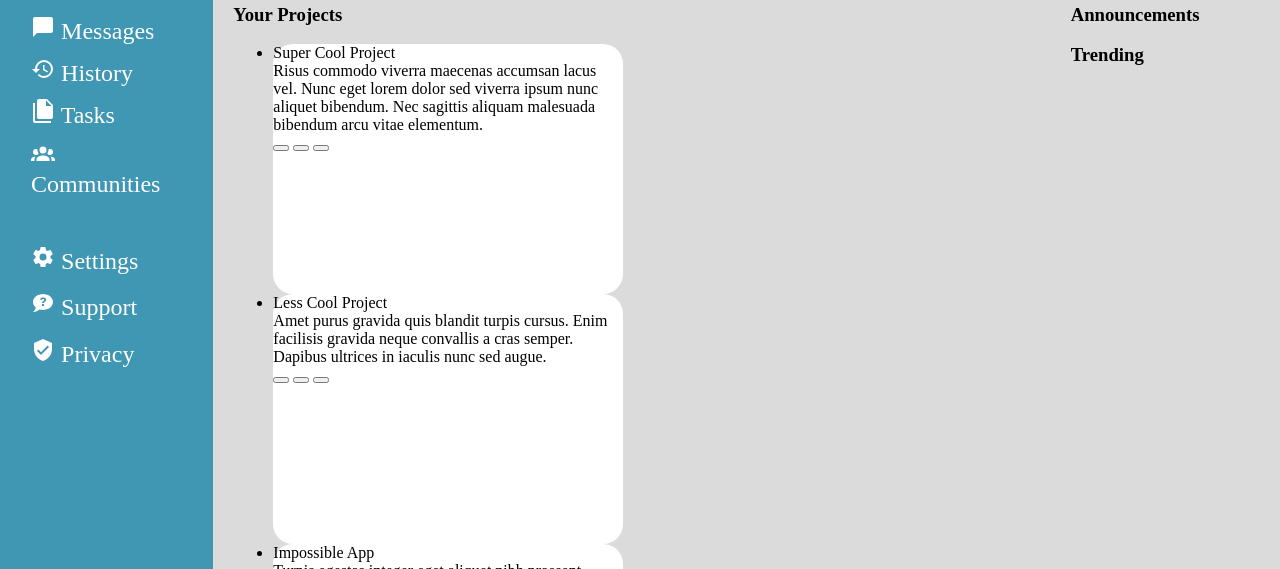
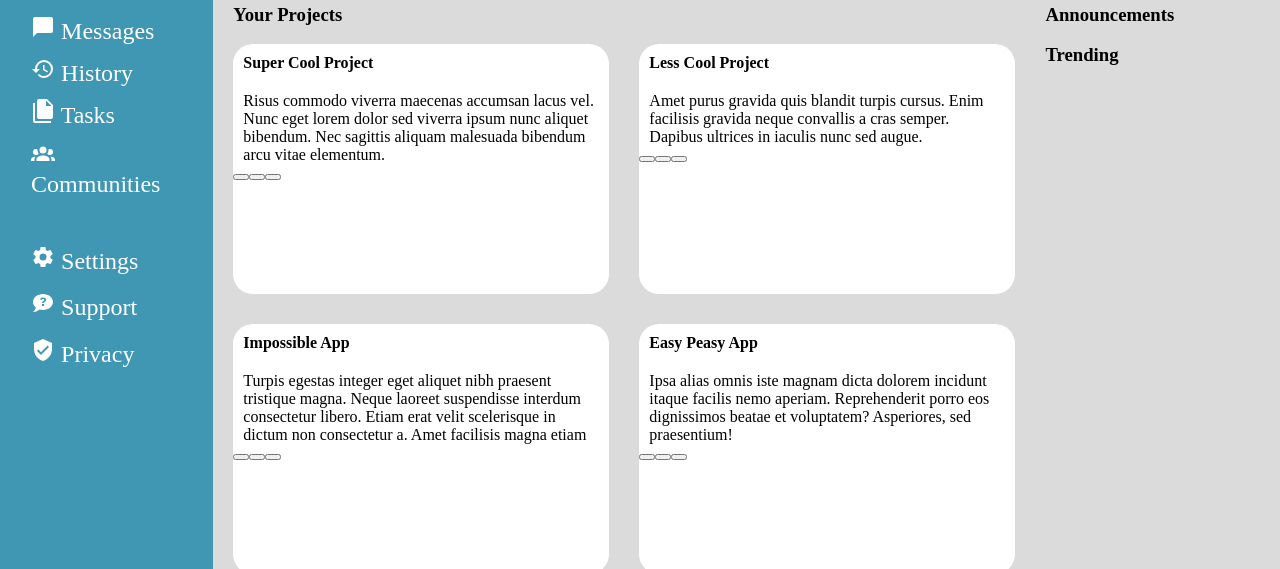
Before and after one commit to KyleOlhausen/admin-dashboard, a plain HTML site: page index.html in a window 1280 px wide. Shown: the part 231-800 px from the top of the page. Drawn offline with Linux system fonts and the light colour scheme.

Commit message:
changed .content grid to have a column for cards and a column for announcements/trending. Adjusted cards and added flexbox to cards.

```diff
--- a/index.html
+++ b/index.html
@@ -61,49 +61,61 @@
                     <li class="card">
                         <p class="card-title">Super Cool Project</p>
                         <p class="project-text">Risus commodo viverra maecenas accumsan lacus vel. Nunc eget lorem dolor sed viverra ipsum nunc aliquet bibendum. Nec sagittis aliquam malesuada bibendum arcu vitae elementum. </p>
+                        <div class="btns">
                             <button></button>
                             <button></button>
                             <button></button>
+                        </div>
                     </li>
 
                     <li class="card">
                         <p class="card-title">Less Cool Project</p>
                         <p class="project-text">Amet purus gravida quis blandit turpis cursus. Enim facilisis gravida neque convallis a cras semper. Dapibus ultrices in iaculis nunc sed augue. </p>
+                        <div class="btns">
                             <button></button>
                             <button></button>
                             <button></button>
+                        </div>
                     </li>
 
                     <li class="card">
                         <p class="card-title">Impossible App</p>
                         <p class="project-text">Turpis egestas integer eget aliquet nibh praesent tristique magna. Neque laoreet suspendisse interdum consectetur libero. Etiam erat velit scelerisque in dictum non consectetur a. Amet facilisis magna etiam </p>
+                        <div class="btns">
                             <button></button>
                             <button></button>
                             <button></button>
+                        </div>
                     </li>
 
                     <li class="card">
                         <p class="card-title">Easy Peasy App</p>
                         <p class="project-text">Ipsa alias omnis iste magnam dicta dolorem incidunt itaque facilis nemo aperiam. Reprehenderit porro eos dignissimos beatae et voluptatem? Asperiores, sed praesentium! </p>
+                        <div class="btns">
                             <button></button>
                             <button></button>
                             <button></button>
+                        </div>
                     </li>
 
                     <li class="card">
                         <p class="card-title">Ad Blocker</p>
                         <p class="project-text">Turpis egestas integer eget aliquet nibh praesent tristique magna. Neque laoreet suspendisse interdum consectetur libero. Etiam erat velit scelerisque in dictum non consectetur a. </p>
+                        <div class="btns">
                             <button></button>
                             <button></button>
                             <button></button>
+                        </div>
                     </li>
 
                     <li class="card">
                         <p class="card-title">Money Maker</p>
                         <p class="project-text">Ullamcorper morbi tincidunt ornare massa eget egestas purus. Dis parturient montes nascetur ridiculus. Euismod quis viverra nibh cras pulvinar mattis. Mattis rhoncus urna neque viverra justo nec. Morbi leo urna </p>
+                        <div class="btns">
                             <button></button>
                             <button></button>
                             <button></button>
+                        </div>
                     </li>
 
                 </ul>
--- a/styles.css
+++ b/styles.css
@@ -158,17 +158,41 @@ a {
     grid-row: 2 / 3;
     overflow: scroll;
     display: grid;
-    grid-template-columns: 1fr 1fr .5fr;
+    grid-template-columns: 1fr .3fr;
     padding-left: 20px;
+    gap: 30px;
+}
+
+.content .right-panel {
+    grid-column: 2 / 3;
+}
+
+.cards {
+
+    display: grid;
+    grid-template-columns: 1fr 1fr;
+    gap: 30px;
+    padding-left: 0px;
 }
 
 .card {
     background-color: white;
     height: 250px;
-    width: 350px;
+    width: 1fr;
     border-radius: 20px;
+    list-style: none;
+    display: flex;
+    flex-direction: column;
 }
 
-.content .right-panel {
-    grid-column: 3 / 4;
+.card p {
+    padding: 10px;
 }
+
+.card .card-title {
+    font-weight: bolder;
+}
+
+.card .btns {
+    display: flex;
+}
```
Lines whose indentation alone changed are shown as unchanged.
